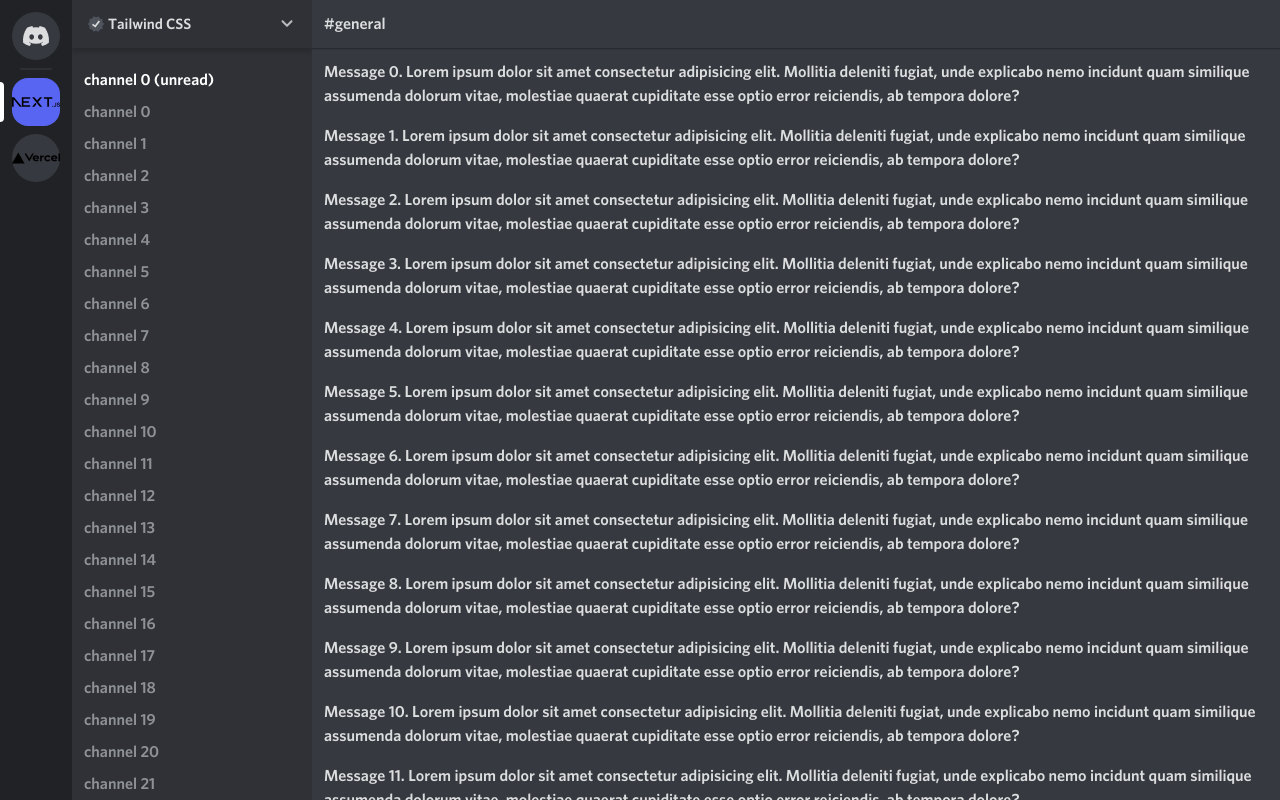
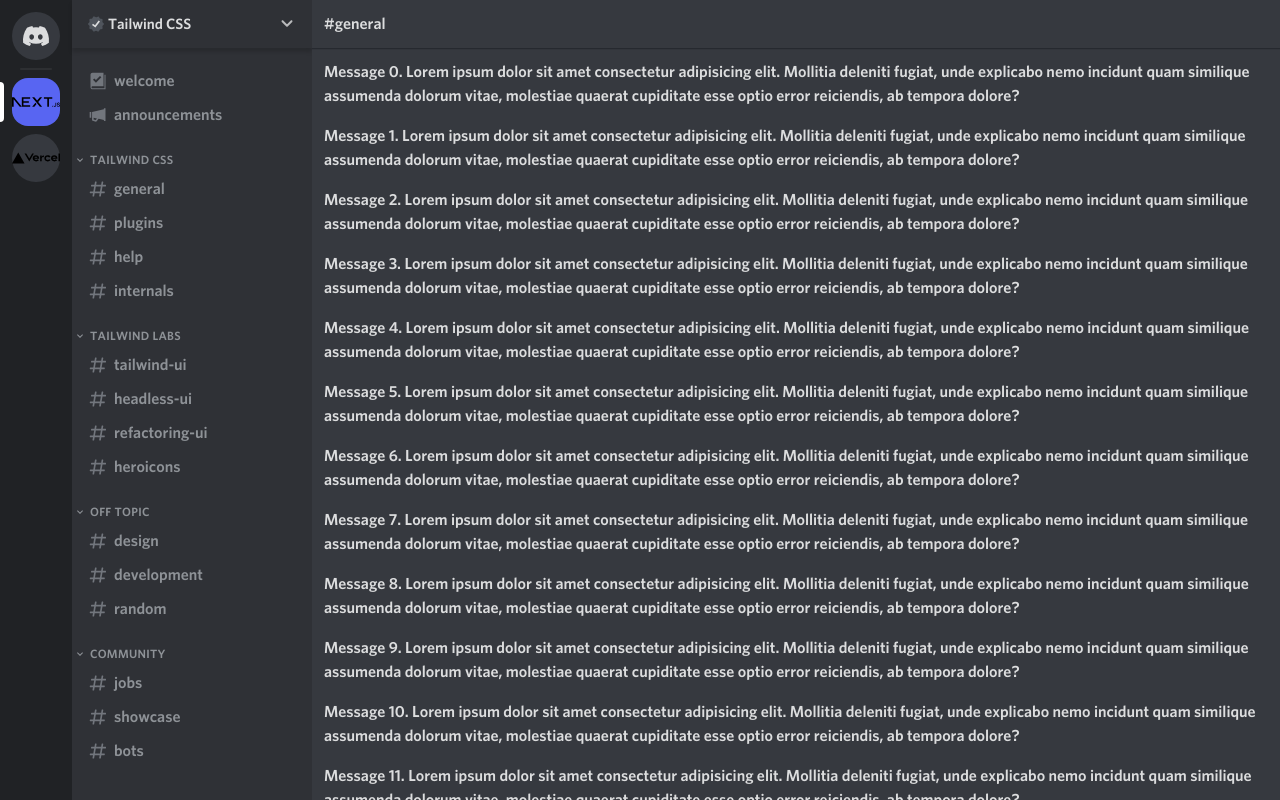
Before and after one commit to boris-chb/encord, a Next.js app: page /servers/1 in a window 1280 px wide. Built offline with nearby package versions, Linux system fonts and the light colour scheme.

Commit message:
styling channel sidebar

```diff
--- a/app/components/channels-sidebar.tsx
+++ b/app/components/channels-sidebar.tsx
@@ -1,27 +1,54 @@
-import {
-  CheckIcon,
-  ChevronIcon,
-  VerifiedIcon,
-} from '@/app/components/ui/icons';
+import * as Icons from '@/app/components/ui/icons';
+import Link from 'next/link';
+
+import data from '@/data.json';
 
 export default function ChannelsSidebar() {
   return (
-    <nav className='h-full w-60 space-y-2 overflow-y-scroll bg-gray-800'>
+    <nav className='flex w-60 flex-col bg-gray-800'>
       <button className='flex h-12 w-full items-center px-4 text-[15px] shadow-md transition hover:bg-gray-550/[0.16]'>
         <div className='relative mr-1 h-4 w-4'>
-          <VerifiedIcon className='absolute h-4 w-4 text-gray-550' />
-          <CheckIcon className=' absolute h-4 w-4' />
+          <Icons.Verified className='absolute h-4 w-4 text-gray-550' />
+          <Icons.Check className=' absolute h-4 w-4' />
         </div>
         Tailwind CSS
-        <ChevronIcon className='ml-auto h-[18px] w-[18px] opacity-80' />
+        <Icons.Chevron className='ml-auto h-[18px] w-[18px] opacity-80' />
       </button>
 
-      <div className='flex-1 space-y-2 overflow-y-scroll p-3 text-gray-300'>
-        <p className='text-white'>channel 0 (unread)</p>
-        {[...Array(40)].map((_, i) => (
-          <p key={i}>channel {i}</p>
+      <div className='flex-1 space-y-[21px] overflow-y-scroll pt-3 text-gray-300'>
+        {/* categories */}
+        {data['1'].categories.map((category) => (
+          <div key={category.id}>
+            {category.label && (
+              <button className='flex items-center px-0.5 text-xs uppercase tracking-wide'>
+                <Icons.Arrow className='mr-1 h-3 w-3' /> {category.label}
+              </button>
+            )}
+
+            <div className='mt-[5px] space-y-0.5'>
+              {category.channels.map((channel) => (
+                <ChannelLink key={channel.id} channel={channel} />
+              ))}
+            </div>
+          </div>
         ))}
       </div>
     </nav>
   );
 }
+
+function ChannelLink({ channel }: any) {
+  // @ts-ignore
+  const Icon = channel.icon ? Icons[channel.icon] : Icons.Hashtag;
+  return (
+    <Link
+      key={channel.id}
+      href={'#'}
+      className='group mx-2 flex items-center rounded px-2 py-1 hover:bg-gray-550/[0.16] hover:text-gray-100'
+    >
+      <Icon className='mr-1.5 h-5 w-5 text-gray-400' />
+      {channel.label}
+      <Icons.AddPerson className='ml-auto h-4 w-4 text-gray-200 opacity-0 hover:text-gray-100 group-hover:opacity-100' />
+    </Link>
+  );
+}
--- a/app/components/server-sidebar.tsx
+++ b/app/components/server-sidebar.tsx
@@ -1,24 +1,24 @@
-import { DiscordIcon } from "@/app/components/ui/icons";
-import NavLink from "@/app/components/nav-link";
-import Image from "next/image";
+import { Discord } from '@/app/components/ui/icons';
+import NavLink from '@/app/components/nav-link';
+import Image from 'next/image';
 
 const servers = [
-  { id: 1, img: "next.svg" },
-  { id: 2, img: "vercel.svg" },
+  { id: 1, img: 'next.svg' },
+  { id: 2, img: 'vercel.svg' },
 ];
 
 export default function ServersSidebar() {
   return (
-    <nav className="bg-gray-900 p-3 overflow-y-scroll flex flex-col gap-2">
-      <NavLink href="/">
-        <DiscordIcon className="h-5 w-7" />
+    <nav className='flex flex-col gap-2 overflow-y-scroll bg-gray-900 p-3'>
+      <NavLink href='/'>
+        <Discord className='h-5 w-7' />
       </NavLink>
 
-      <hr className="border-t-white/[.06] border-t-2 rounded mx-2" />
+      <hr className='mx-2 rounded border-t-2 border-t-white/[.06]' />
 
       {servers.map(({ id, img }) => (
         <NavLink key={id} href={`/servers/${id}`}>
-          <Image src={`/${img}`} fill alt="server icon" />
+          <Image src={`/${img}`} fill alt='server icon' />
         </NavLink>
       ))}
     </nav>
--- /dev/null
+++ b/data.json
@@ -0,0 +1,103 @@
+{
+  "1": {
+    "label": "Tailwind CSS",
+    "categories": [
+      {
+        "id": 1,
+        "label": "",
+        "channels": [
+          {
+            "id": 1,
+            "label": "welcome",
+            "icon": "Book"
+          },
+          {
+            "id": 2,
+            "label": "announcements",
+            "icon": "Speakerphone"
+          }
+        ]
+      },
+      {
+        "id": 2,
+        "label": "Tailwind CSS",
+        "channels": [
+          {
+            "id": 3,
+            "label": "general"
+          },
+          {
+            "id": 4,
+            "label": "plugins"
+          },
+          {
+            "id": 5,
+            "label": "help"
+          },
+          {
+            "id": 6,
+            "label": "internals"
+          }
+        ]
+      },
+      {
+        "id": 3,
+        "label": "Tailwind Labs",
+        "channels": [
+          {
+            "id": 7,
+            "label": "tailwind-ui"
+          },
+          {
+            "id": 8,
+            "label": "headless-ui"
+          },
+          {
+            "id": 9,
+            "label": "refactoring-ui"
+          },
+          {
+            "id": 10,
+            "label": "heroicons"
+          }
+        ]
+      },
+      {
+        "id": 4,
+        "label": "Off topic",
+        "channels": [
+          {
+            "id": 11,
+            "label": "design"
+          },
+          {
+            "id": 12,
+            "label": "development"
+          },
+          {
+            "id": 13,
+            "label": "random"
+          }
+        ]
+      },
+      {
+        "id": 5,
+        "label": "Community",
+        "channels": [
+          {
+            "id": 14,
+            "label": "jobs"
+          },
+          {
+            "id": 15,
+            "label": "showcase"
+          },
+          {
+            "id": 16,
+            "label": "bots"
+          }
+        ]
+      }
+    ]
+  }
+}
```
Also changed, not shown: app/components/ui/icons.tsx (+46 -46 lines).
